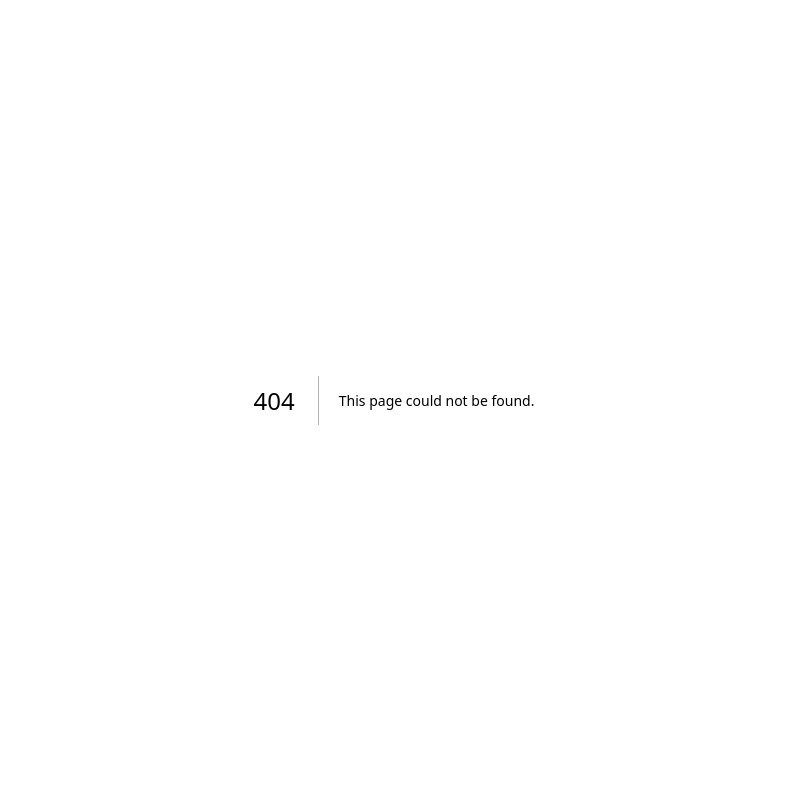
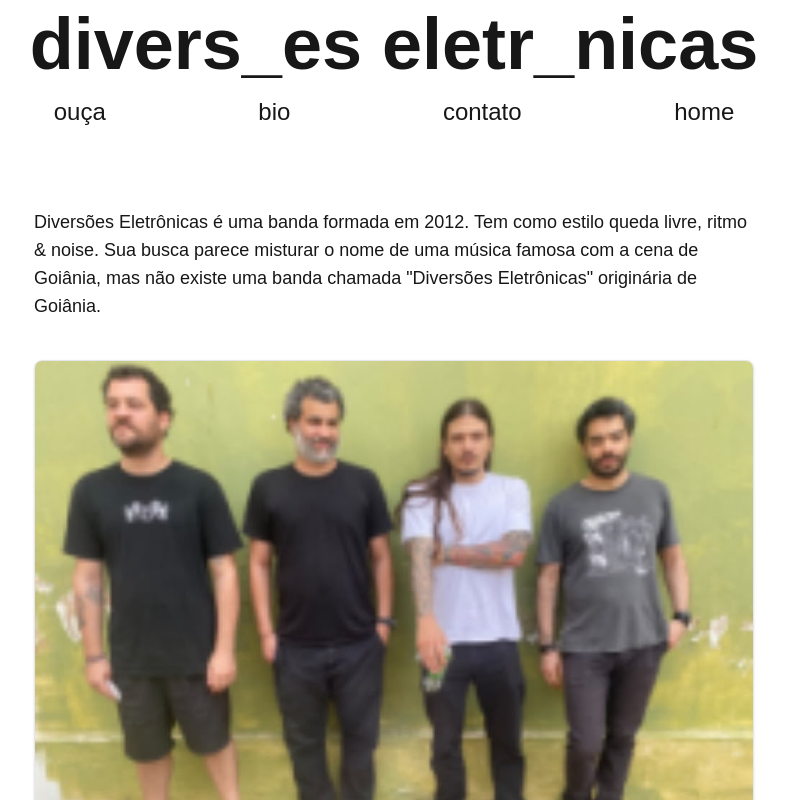
Before and after one commit to bruno-rm/diversoes, a Next.js app: page /bio in a window 1280 px wide. Before the commit this address had no page. Shown: the top 800 px of the page, without its empty margins (246-1033 px from the left). Built offline with nearby package versions, Linux system fonts and the light colour scheme.

Commit message:
really first commit

```diff
--- /dev/null
+++ b/app/bio/page.tsx
@@ -0,0 +1,44 @@
+import Image from "next/image";
+
+const gallery = [
+  {
+    id: 1,
+    image: "/diversoes-102026.jpeg",
+    description: "2026",
+  },
+];
+
+export default function Home() {
+  return (
+    <main className="mx-auto max-w-3xl px-6 pt-20">
+      <div>
+        <h2 className="text-lg">
+          Diversões Eletrônicas é uma banda formada em 2012. Tem como estilo
+          queda livre, ritmo & noise. Sua busca parece misturar o nome de uma
+          música famosa com a cena de Goiânia, mas não existe uma banda chamada
+          "Diversões Eletrônicas" originária de Goiânia.
+        </h2>
+      </div>
+      <div className="flex pt-10 justify-center">
+        {gallery.map((item) => (
+          <article
+            key={item.id}
+            className="overflow-hidden rounded-lg border border-gray-200 bg-white shadow-sm"
+          >
+            <Image
+              src={item.image}
+              alt={item.description}
+              width={200}
+              height={200}
+              className="h-auto w-full object-cover"
+            />
+
+            <div className="p-4">
+              <p className="text-sm text-right text-gray-700">{item.description}</p>
+            </div>
+          </article>
+        ))}
+      </div>
+    </main>
+  );
+}
--- a/app/layout.tsx
+++ b/app/layout.tsx
@@ -1,6 +1,8 @@
 import type { Metadata } from "next";
 import { Geist, Geist_Mono } from "next/font/google";
 import "./globals.css";
+import Link from "next/dist/client/link";
+// import { Analytics } from "@vercel/analytics/next";
 
 const geistSans = Geist({
   variable: "--font-geist-sans",
@@ -13,17 +15,88 @@ const geistMono = Geist_Mono({
 });
 
 export const metadata: Metadata = {
-  title: "Create Next App",
-  description: "Generated by create next app",
+  title: "divers_es eletr_nicas",
+  description: "VyFjpFvr2VQrCdRvrJ0ubw==",
 };
 
-export default function RootLayout({ children }: LayoutProps<"/">) {
+export default function RootLayout({
+  children,
+}: Readonly<{
+  children: React.ReactNode;
+}>) {
   return (
     <html
       lang="en"
       className={`${geistSans.variable} ${geistMono.variable} h-full antialiased`}
     >
-      <body className="min-h-full flex flex-col">{children}</body>
+      <body>
+        <div className="w-fit mx-auto">
+          <div className="pt-2">
+            <h1 className="text-7xl font-bold text-center">
+              divers_es eletr_nicas
+            </h1>
+          </div>
+
+          <div className="flex justify-between pt-4 text-2xl mx-6">
+            <Link href="/ouca">
+              <h2>ouça</h2>
+            </Link>
+
+            <Link href="/bio">
+              <h2>bio</h2>
+            </Link>
+
+            <Link href="/contato">
+              <h2>contato</h2>
+            </Link>
+
+            <Link href="/">
+              <h2>home</h2>
+            </Link>
+          </div>
+        </div>
+        <div className=" bg-white ">
+          {children}
+          {/* Vercel Analytics */}
+          {/* <Analytics /> */}
+        </div>
+      </body>
     </html>
   );
 }
+
+{
+  /* <div className="pt-2">
+          <h1 className="text-7xl font-bold text-center">
+            diverss_es eletr_nicas
+          </h1>
+        </div>
+        <div className="flex justify-between lg:mx-99 pt-4 text-2xl">
+          <div >
+            <Link href="/ouca">
+              <h2>ouça</h2>
+            </Link>
+          </div>
+          <div>
+            <Link href="/bio">
+              <h2>bio</h2>
+            </Link>
+          </div>
+          <div>
+            {" "}
+            <Link href="/contato">
+              <h2>contato</h2>
+            </Link>
+          </div>
+          <div>
+            <Link href="/">
+              <h2>home</h2>
+            </Link>
+          </div>
+        </div>
+        <div className=" bg-white ">
+          {children}
+
+        </div>
+        */
+}
--- a/app/page.tsx
+++ b/app/page.tsx
@@ -2,68 +2,22 @@ import Image from "next/image";
 
 export default function Home() {
   return (
-    <div className="flex flex-col flex-1 items-center justify-center bg-zinc-50 font-sans dark:bg-black">
-      <main className="flex flex-1 w-full max-w-3xl flex-col items-center justify-between py-32 px-16 bg-white dark:bg-black sm:items-start">
-        <Image
-          className="dark:invert h-5 w-[100px]"
-          src="/next.svg"
-          alt="Next.js logo"
-          width={100}
-          height={20}
-          priority
-        />
-        <div className="flex flex-col items-center gap-6 text-center sm:items-start sm:text-left">
-          <h1 className="max-w-xs text-3xl font-semibold leading-10 tracking-tight text-black dark:text-zinc-50">
-            To get started, edit the{" "}
-            <code className="rounded bg-black/[.06] px-1.5 py-0.5 font-mono text-[0.9em] dark:bg-white/[.08]">
-              page.tsx
-            </code>{" "}
-            file.
-          </h1>
-          <p className="max-w-md text-lg leading-8 text-zinc-600 dark:text-zinc-400">
-            Looking for a starting point or more instructions? Head over to{" "}
-            <a
-              href="https://vercel.com/templates?framework=next.js&utm_source=create-next-app&utm_medium=appdir-template-tw&utm_campaign=create-next-app"
-              className="font-medium text-zinc-950 dark:text-zinc-50"
-            >
-              Templates
-            </a>{" "}
-            or the{" "}
-            <a
-              href="https://nextjs.org/learn?utm_source=create-next-app&utm_medium=appdir-template-tw&utm_campaign=create-next-app"
-              className="font-medium text-zinc-950 dark:text-zinc-50"
-            >
-              Learning
-            </a>{" "}
-            center.
-          </p>
+    <div >
+      <div className="md:flex min-h-[calc(100vh-8rem)] justify-center items-center pt-10 gap-4">
+        <div className="flex-1  p-6 ">
+          <Image
+            className="mx-auto"
+            src="/diversoes-logo.jpeg"
+            alt="Black cat at night"
+            width={500}
+            height={500}
+            loading="eager"
+          />
+
         </div>
-        <div className="flex flex-col gap-4 text-base font-medium sm:flex-row">
-          <a
-            className="flex h-12 w-full items-center justify-center gap-2 rounded-full bg-foreground px-5 text-background transition-colors hover:bg-[#383838] dark:hover:bg-[#ccc] md:w-[158px]"
-            href="https://vercel.com/new?utm_source=create-next-app&utm_medium=appdir-template-tw&utm_campaign=create-next-app"
-            target="_blank"
-            rel="noopener noreferrer"
-          >
-            <Image
-              className="dark:invert h-[14px] w-4"
-              src="/vercel.svg"
-              alt="Vercel logomark"
-              width={16}
-              height={14}
-            />
-            Deploy Now
-          </a>
-          <a
-            className="flex h-12 w-full items-center justify-center rounded-full border border-solid border-black/[.08] px-5 transition-colors hover:border-transparent hover:bg-black/[.04] dark:border-white/[.145] dark:hover:bg-[#1a1a1a] md:w-[158px]"
-            href="https://nextjs.org/docs?utm_source=create-next-app&utm_medium=appdir-template-tw&utm_campaign=create-next-app"
-            target="_blank"
-            rel="noopener noreferrer"
-          >
-            Documentation
-          </a>
-        </div>
-      </main>
+
+      </div>
+
     </div>
   );
 }
```
Also changed, not shown: public/diversoes-102026.jpeg (added), public/diversoes-logo.jpeg (added).
